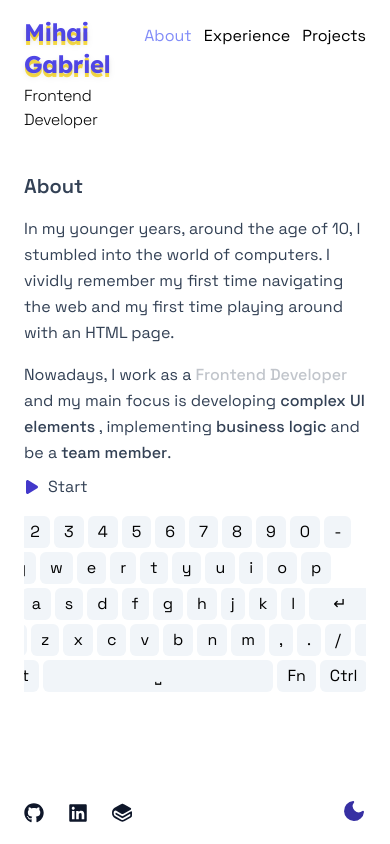
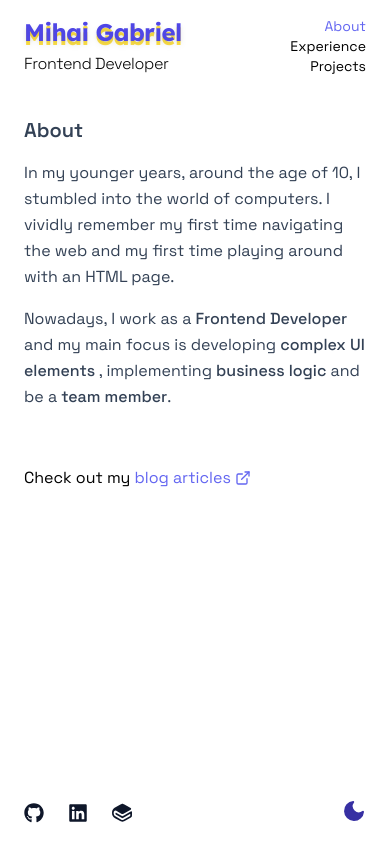
Before and after one commit to mihai-gabriel/mihai-gabriel.github.io, a SvelteKit app: page / in a window 390 px wide. Built offline with nearby package versions, Linux system fonts and the light colour scheme; a web font is replaced by a local one.

Commit message:
Adjust responsiveness

```diff
--- a/src/lib/Keyboard.svelte
+++ b/src/lib/Keyboard.svelte
@@ -62,7 +62,7 @@
   export let pressedKey = '';
 </script>
 
-<div class="flex select-none flex-col space-y-1">
+<div class="hidden select-none flex-col space-y-1 md:flex">
   {#each keymaps as keymap}
     <div class="flex flex-row space-x-1">
       {#each keymap as key}
--- a/src/lib/MobileNavigation.svelte
+++ b/src/lib/MobileNavigation.svelte
@@ -2,8 +2,21 @@
   import { page } from '$app/stores';
 </script>
 
-<nav class="flex flex-row space-x-3 py-2 md:hidden dark:text-slate-300">
-  <a href="/" class:text-indigo-400={$page.url.pathname === '/'}>About</a>
-  <a href="/experience" class:text-indigo-400={$page.url.pathname === '/experience/'}>Experience</a>
-  <a href="/projects" class:text-indigo-400={$page.url.pathname === '/projects/'}>Projects</a>
+<nav
+  class="sm:text-md flex flex-col items-end text-sm min-[419px]:flex-row min-[419px]:items-start min-[419px]:space-x-3 min-[419px]:py-2 sm:text-blue-800 md:hidden md:text-lg dark:text-slate-300"
+>
+  <a href="/" class={$page.url.pathname === '/' ? 'text-indigo-500 dark:text-indigo-300' : ''}>
+    About
+  </a>
+  <a
+    href="/experience"
+    class={$page.url.pathname === '/experience/' ? 'text-indigo-500 dark:text-indigo-300' : ''}
+  >
+    Experience
+  </a>
+  <a
+    href="/projects"
+    class={$page.url.pathname === '/projects/' ? 'text-indigo-500 dark:text-indigo-300' : ''}
+    >Projects</a
+  >
 </nav>
--- a/src/lib/Navigation.svelte
+++ b/src/lib/Navigation.svelte
@@ -4,16 +4,55 @@
 
 <nav>
   <ul
-    class="mt-12 hidden space-y-6 font-lexend text-sm font-light uppercase md:block lg:text-lg xl:text-xl dark:text-slate-100"
+    class="mt-16 hidden space-y-8 font-lexend text-sm font-semibold uppercase text-slate-700 md:block lg:text-lg xl:text-xl dark:text-slate-100"
   >
-    <li class="decoration-2 underline-offset-8" class:underline={$page.url.pathname === '/'}>
-      <a href="/">About</a>
+    <li class="decoration-2 underline-offset-8">
+      <a
+        class="flex gap-2 {$page.url.pathname === '/'
+          ? 'text-indigo-500 dark:text-indigo-300'
+          : ''}"
+        href="/"
+      >
+        <span class="-translate-y-0.5 {$page.url.pathname === '/' ? 'flex' : 'hidden'}">
+          &gt;
+        </span>
+        About
+        <span class="-translate-y-0.5 {$page.url.pathname === '/' ? 'flex' : 'hidden'}">
+          &lt;
+        </span>
+      </a>
     </li>
     <li class="decoration-2 underline-offset-8">
-      <a href="/experience" class:underline={$page.url.pathname === '/experience/'}>Experience</a>
+      <a
+        class="flex gap-2 {$page.url.pathname === '/experience/'
+          ? 'text-indigo-500 dark:text-indigo-300'
+          : ''}"
+        href="/experience"
+      >
+        <span class="-translate-y-0.5 {$page.url.pathname === '/experience/' ? 'flex' : 'hidden'}">
+          &gt;
+        </span>
+        Experience
+        <span class="-translate-y-0.5 {$page.url.pathname === '/experience/' ? 'flex' : 'hidden'}">
+          &lt;
+        </span>
+      </a>
     </li>
     <li class="decoration-2 underline-offset-8">
-      <a href="/projects" class:underline={$page.url.pathname === '/projects/'}>Projects</a>
+      <a
+        class="flex gap-2 {$page.url.pathname === '/projects/'
+          ? 'text-indigo-500 dark:text-indigo-300'
+          : ''}"
+        href="/projects"
+      >
+        <span class="-translate-y-0.5 {$page.url.pathname === '/projects/' ? 'flex' : 'hidden'}">
+          &gt;
+        </span>
+        Projects
+        <span class="-translate-y-0.5 {$page.url.pathname === '/projects/' ? 'flex' : 'hidden'}">
+          &lt;
+        </span>
+      </a>
     </li>
   </ul>
 </nav>
--- a/src/lib/Socials.svelte
+++ b/src/lib/Socials.svelte
@@ -46,6 +46,7 @@
     class:hidden={!displayed.includes('gitbook')}
     href="https://blog.mihaigabriel.dev/"
     target="_blank"
+    id="gitbook"
   >
     <span class="sr-only">Gitbook</span>
     <svg
--- a/src/routes/(app)/+page.svelte
+++ b/src/routes/(app)/+page.svelte
@@ -17,6 +17,24 @@
   const stopTypewriting = () => {
     startTypewriter = false;
     keyPress = '';
+  };
+
+  const focusGitBook = () => {
+    const gitBook = document.querySelector('#gitbook');
+
+    if (gitBook) {
+      gitBook.classList.add('text-yellow-500');
+      gitBook.classList.add('dark:text-yellow-300');
+    }
+  };
+
+  const unfocusGitBook = () => {
+    const gitBook = document.querySelector('#gitbook');
+
+    if (gitBook) {
+      gitBook.classList.remove('text-yellow-500');
+      gitBook.classList.remove('dark:text-yellow-300');
+    }
   };
 
   afterUpdate(async () => {
@@ -55,9 +73,10 @@
       <div class="relative inline">
         <span
           bind:this={backgroundText}
-          class="font-medium opacity-30 hover:text-indigo-600 dark:hover:text-indigo-300"
-          >Frontend Developer</span
+          class="font-medium hover:text-indigo-600 md:opacity-30 dark:hover:text-indigo-300"
         >
+          Frontend Developer
+        </span>
         <div class="absolute -top-0.5 left-0">
           {#if startTypewriter}
             <span
@@ -93,7 +112,7 @@
       <span class="font-medium hover:text-indigo-600 dark:hover:text-indigo-300">team member</span>.
     </div>
     {#if startTypewriter}
-      <button class="flex items-center gap-2" on:click={stopTypewriting}>
+      <button class="hidden items-center gap-2 md:flex" on:click={stopTypewriting}>
         <svg
           viewBox="0 0 448 512"
           xmlns="http://www.w3.org/2000/svg"
@@ -107,7 +126,11 @@
         Stop
       </button>
     {:else}
-      <button class="flex items-center gap-2" on:click={() => (startTypewriter = true)}>
+      <button
+        class="hidden items-center gap-2 [animation-iteration-count:2] md:flex"
+        class:animate-pulse={spoiler}
+        on:click={() => (startTypewriter = true)}
+      >
         <svg
           xmlns="http://www.w3.org/2000/svg"
           viewBox="0 0 384 512"
@@ -123,7 +146,38 @@
     {/if}
   </article>
 
-  <div class="mt-4">
+  <div class="my-4">
     <Keyboard pressedKey={keyPress} />
   </div>
+
+  <article class="mt-4 w-full max-w-xl">
+    <p class="flex items-center gap-1">
+      Check out my
+      <a
+        href="https://blog.mihaigabriel.dev/"
+        target="_blank"
+        class="group flex items-center gap-1 text-indigo-500 hover:text-yellow-500 focus:text-yellow-500 dark:text-indigo-300 dark:hover:text-yellow-300 dark:focus:text-yellow-300"
+        on:mouseenter={focusGitBook}
+        on:focusin={focusGitBook}
+        on:focusout={unfocusGitBook}
+        on:mouseleave={unfocusGitBook}
+      >
+        blog articles
+        <svg
+          class="h-4 w-4 transition-transform group-hover:translate-x-1"
+          xmlns="http://www.w3.org/2000/svg"
+          viewBox="0 0 24 24"
+          fill="none"
+          stroke="currentColor"
+          stroke-width="2"
+          stroke-linecap="round"
+          stroke-linejoin="round"
+        >
+          <path d="M18 13v6a2 2 0 0 1-2 2H5a2 2 0 0 1-2-2V8a2 2 0 0 1 2-2h6" />
+          <polyline points="15 3 21 3 21 9" />
+          <line x1="10" y1="14" x2="21" y2="3" />
+        </svg>
+      </a>
+    </p>
+  </article>
 </section>
```
